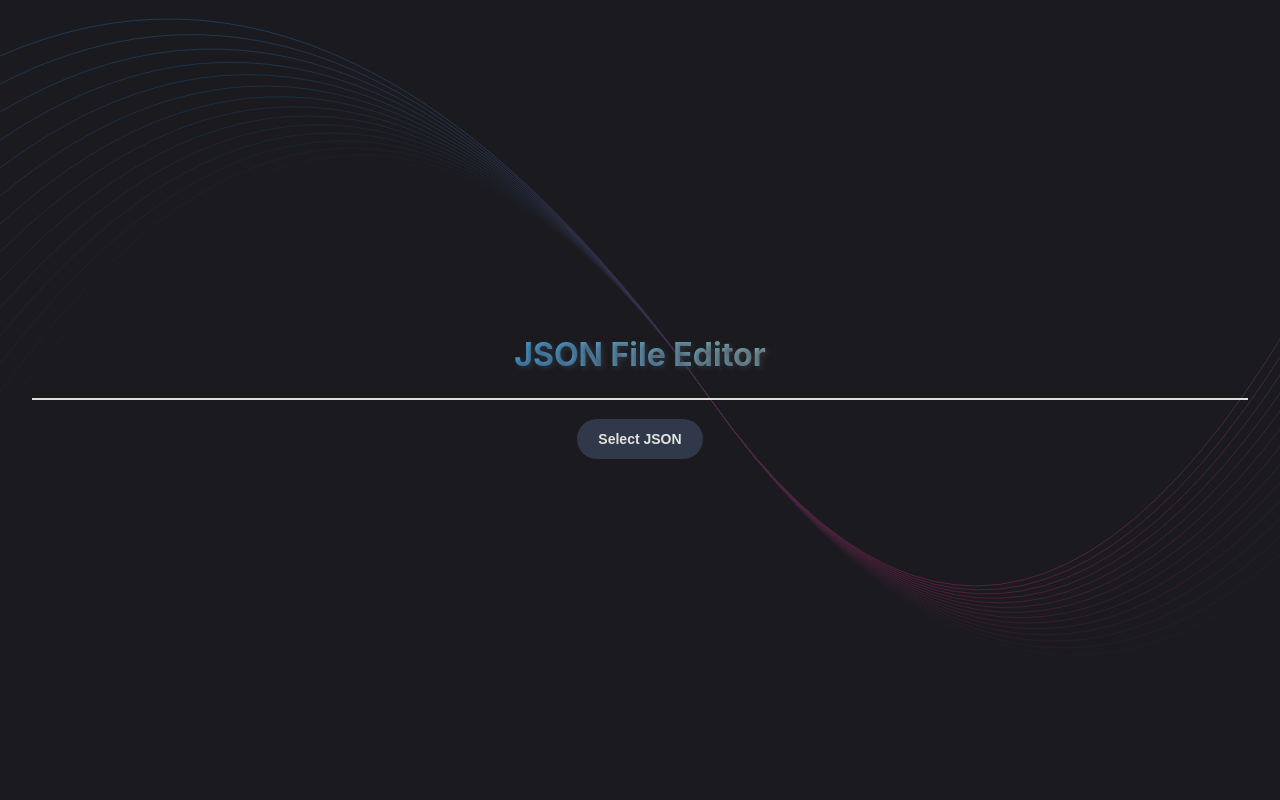
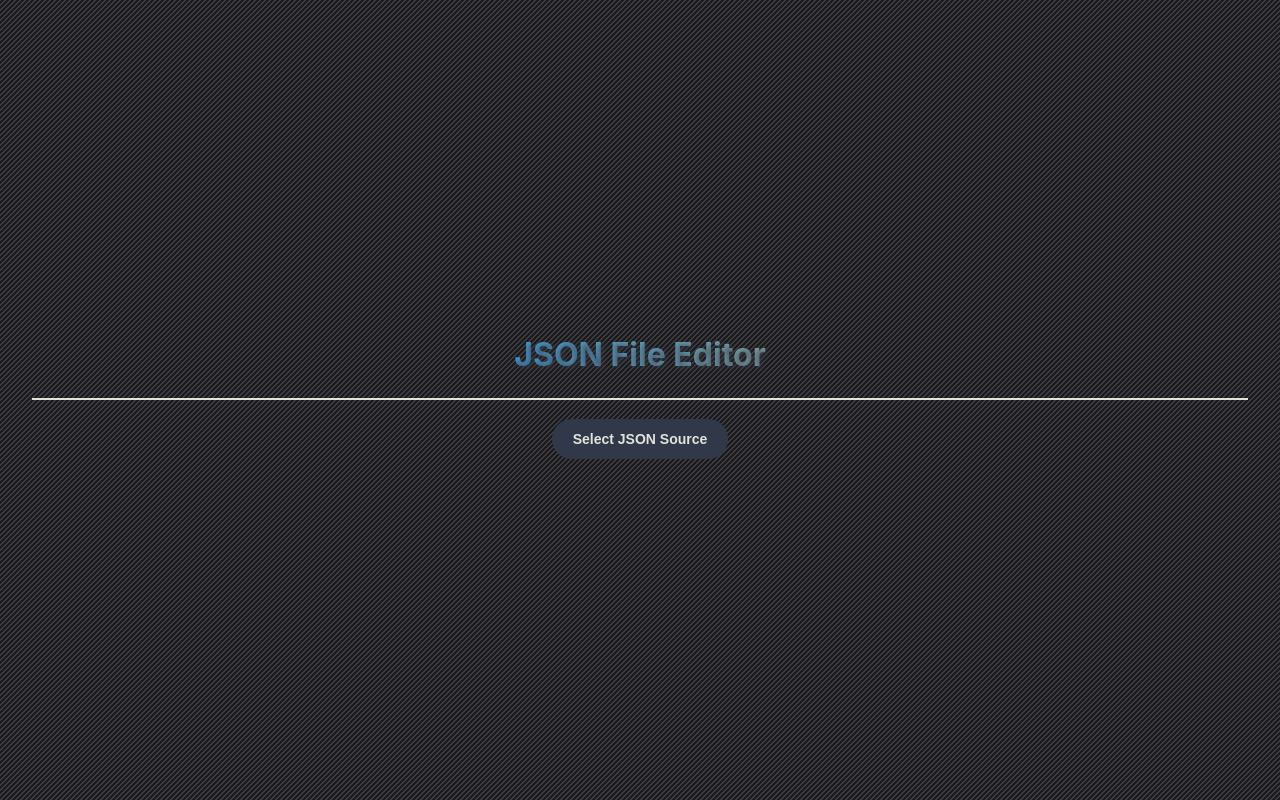
Before and after one commit to skullyflower/json-file-editor, a Svelte app: page / in a window 1280 px wide. Built offline with nearby package versions, Linux system fonts and the light colour scheme.

Commit message:
Background updated, Dynamic menu heights

```diff
--- a/src/renderer/src/App.svelte
+++ b/src/renderer/src/App.svelte
@@ -22,7 +22,7 @@
 </script>
 
 <div class="heading-text">JSON File Editor</div>
-<div class="actions">
+<div class={jsonObject === null ? 'actions' : 'actions truncated'}>
   {#if selectedDir}
     <!-- the list of files in the selected directory -->
     {#await pageListPromise then pageList}
@@ -211,7 +211,7 @@
           selectedDir = selected
         }
       })
-    }}>Select JSON</button
+    }}>Select JSON Source</button
   >
   {#if jsonObject !== null}
     <button class="action" onclick={() => (jsonObject = filename = null)}>Close</button>
@@ -236,6 +236,9 @@
 </div>
 
 <style>
+  .truncated {
+    max-height: 55px;
+  }
   .scrolling {
     max-width: 100%;
     max-height: 72vh;
--- a/src/renderer/src/assets/main.css
+++ b/src/renderer/src/assets/main.css
@@ -5,8 +5,7 @@ body {
   align-items: center;
   justify-content: center;
   overflow: hidden;
-  background-image: url('./wavy-lines.svg');
-  background-size: cover;
+  background-image: url('./pattern-dark.svg');
   user-select: none;
 }
 
@@ -71,7 +70,7 @@ code {
   flex-wrap: wrap;
   justify-content: center;
   gap: 4px;
-  max-height: 55px;
+  max-height: 50%;
   overflow-y: auto;
 }
 
```
Also changed, not shown: src/renderer/src/assets/pattern-dark.svg (added).
